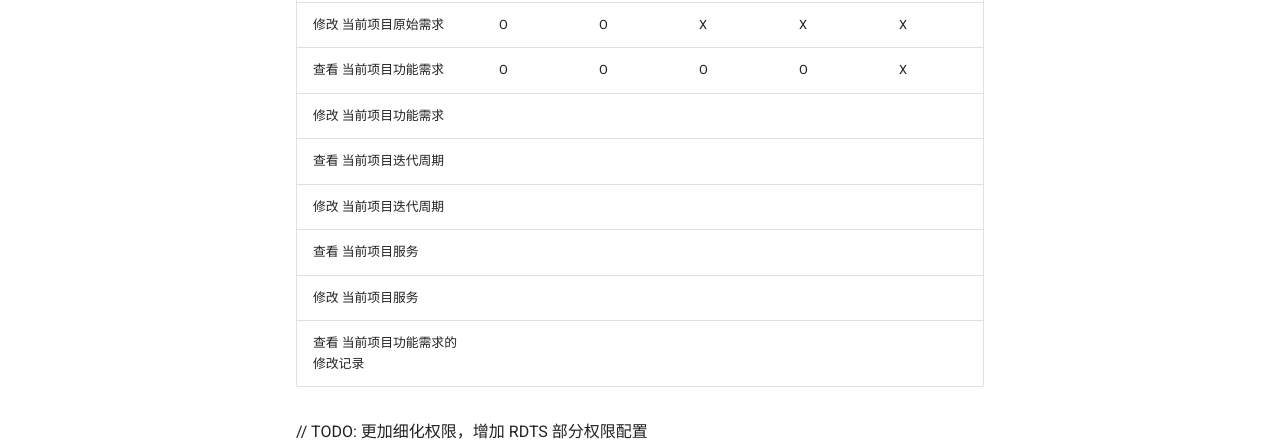
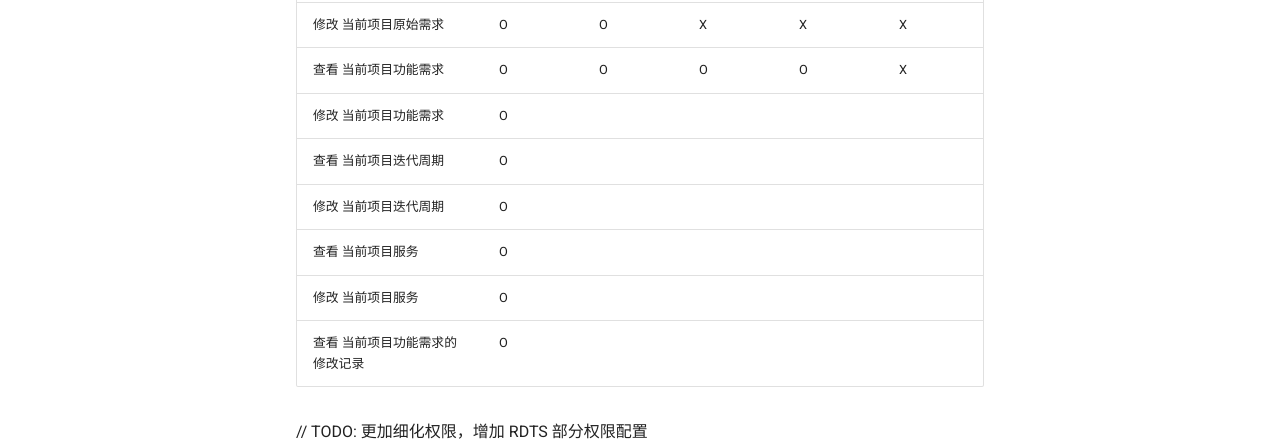
Before and after one commit to c7w/ReqMan-doc, an MkDocs documentation site: the page built from docs/analysis.md, in a window 1280 px wide and 900 px high, scrolled down 665 px. Shown: the part 304-745 px from the top of the window. Built offline with MkDocs 1.6.1 and Material for MkDocs 9.7.7, drawn with Linux system fonts in a browser that asks for light colours.

Commit message:
[SR.004.810.I] Create part of right-verify docs (#15)

```diff
--- a/docs/analysis.md
+++ b/docs/analysis.md
@@ -25,12 +25,12 @@
 | 查看 当前项目原始需求|O|O|O|O|O|
 | 修改 当前项目原始需求|O|O|X|X|X|
 | 查看 当前项目功能需求|O|O|O|O|X|
-| 修改 当前项目功能需求||||||
-| 查看 当前项目迭代周期||||||
-| 修改 当前项目迭代周期||||||
-| 查看 当前项目服务||||||
-| 修改 当前项目服务||||||
-| 查看 当前项目功能需求的修改记录||||||
+| 修改 当前项目功能需求|O|||||
+| 查看 当前项目迭代周期|O|||||
+| 修改 当前项目迭代周期|O|||||
+| 查看 当前项目服务|O|||||
+| 修改 当前项目服务|O|||||
+| 查看 当前项目功能需求的修改记录|O|||||
 
 
 // TODO: 更加细化权限，增加 RDTS 部分权限配置
```
